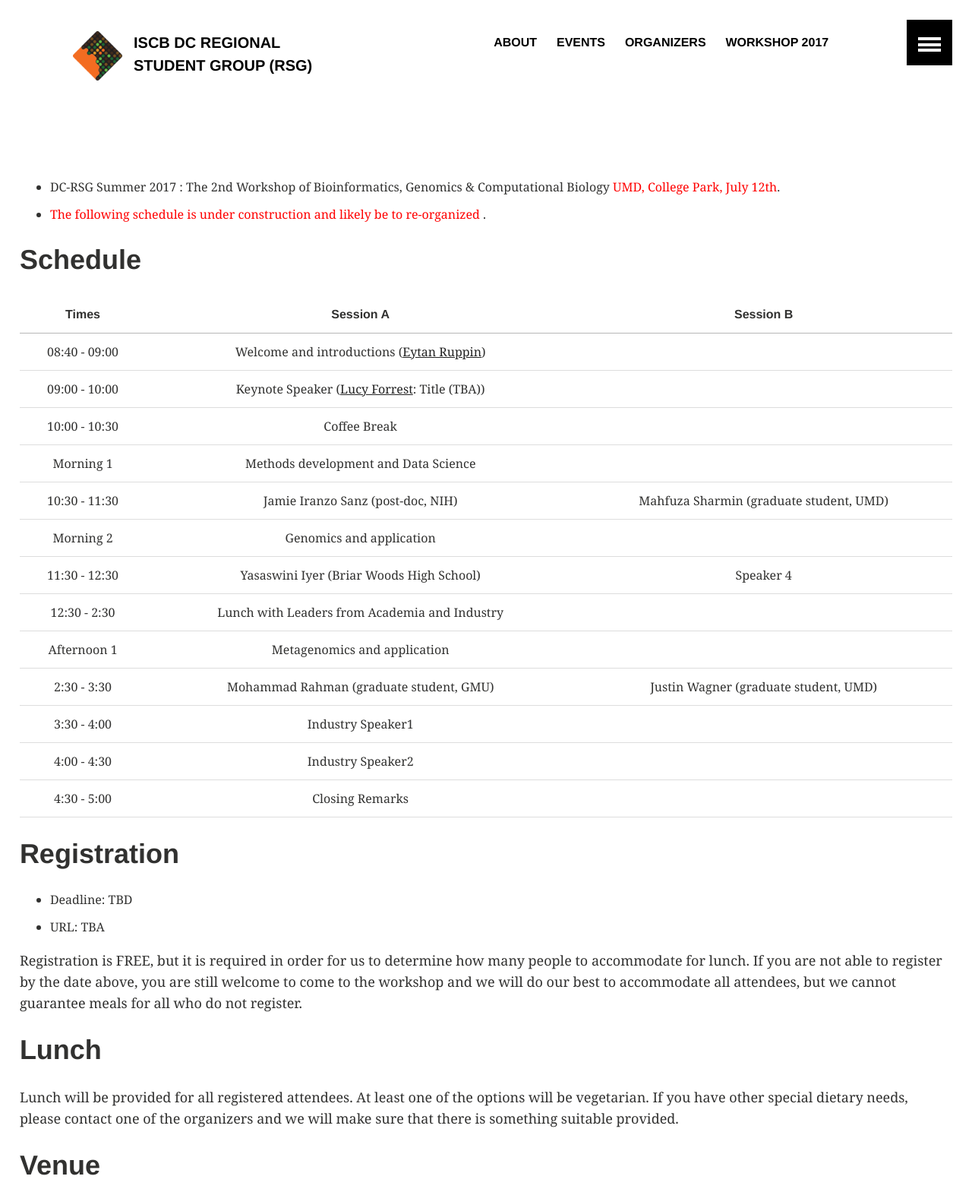
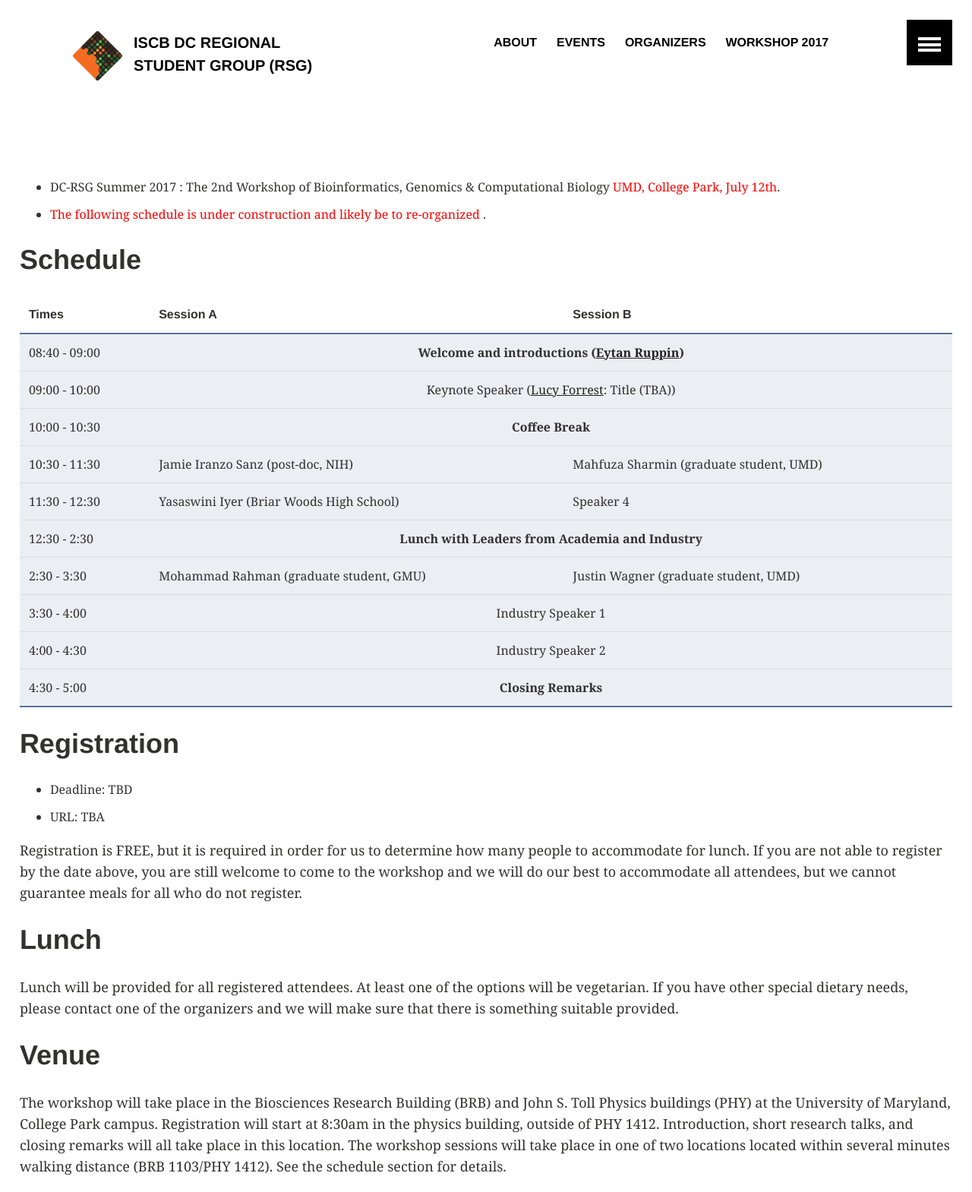
Before and after one commit to iscb-dc-rsg/iscb-dc-rsg.github.io, a Jekyll site: the page built from _pages/workshop2017.md, in a window 1280 px wide, cut to the strip 0-1569 px from the top of the page. Shown: the whole strip at 76% size. Built offline with Jekyll 4.4.1, drawn with Linux system fonts in a browser that asks for light colours; our own code applies the rules of GitHub Pages for plain Markdown files.

Commit message:
Tweaks to schedule table

```diff
--- a/_pages/workshop2017.md
+++ b/_pages/workshop2017.md
@@ -14,42 +14,90 @@ output: html_document
 
 # Schedule
 
-
-| Times         | Session A     | Session B  |
-|:-------------:|:-------------:|:----------:|
-| 08:40 - 09:00 | Welcome and introductions ([Eytan Ruppin](https://sites.umiacs.umd.edu/ruppinlab/)) |
-| 09:00 - 10:00 | Keynote Speaker ([Lucy Forrest](https://neuroscience.nih.gov/forrest/Home.aspx): Title (TBA))|
-| 10:00 - 10:30 | Coffee Break |
-| Morning 1 | Methods development and Data Science
-10:30 - 11:30      | Jamie Iranzo Sanz (post-doc, NIH)|   Mahfuza Sharmin (graduate student, UMD) |
-| Morning 2 | Genomics and application
-11:30 - 12:30 | Yasaswini Iyer (Briar Woods High School)      |    Speaker 4 |
-| 12:30 - 2:30 | Lunch with Leaders from Academia and Industry             |
-| Afternoon 1 | Metagenomics and application
-2:30 - 3:30 | Mohammad Rahman (graduate student, GMU)      |    Justin Wagner (graduate student, UMD) |
-| 3:30 - 4:00 | Industry Speaker1            |
-| 4:00 - 4:30 | Industry Speaker2                |
-| 4:30 - 5:00 | Closing Remarks                |
-
-
+<table id='schedule-table'>
+  <thead>
+    <tr>
+      <th>Times</th>
+      <th>Session A</th>
+      <th>Session B</th>
+    </tr>
+  </thead>
+  <tbody>
+    <tr>
+      <td>08:40 - 09:00</td>
+      <td colspan="2" align="center"><strong>Welcome and introductions (<a href="https://sites.umiacs.umd.edu/ruppinlab/">Eytan Ruppin</a>)</strong></td>
+    </tr>
+    <tr>
+      <td>09:00 - 10:00</td>
+      <td colspan="2" align="center">Keynote Speaker (<a href="https://neuroscience.nih.gov/forrest/Home.aspx">Lucy Forrest</a>: Title (TBA))</td>
+    </tr>
+    <tr>
+      <td>10:00 - 10:30</td>
+      <td colspan="2" align="center"><strong>Coffee Break</strong></td>
+    </tr>
+    <tr>
+      <td>10:30 - 11:30</td>
+      <td>Jamie Iranzo Sanz (post-doc, NIH)</td>
+      <td>Mahfuza Sharmin (graduate student, UMD)</td>
+    </tr>
+    <tr>
+      <td>11:30 - 12:30</td>
+      <td>Yasaswini Iyer (Briar Woods High School)</td>
+      <td>Speaker 4</td>
+    </tr>
+    <tr>
+      <td>12:30 - 2:30</td>
+      <td colspan="2" align="center"><strong>Lunch with Leaders from Academia and Industry</strong></td>
+    </tr>
+    <tr>
+      <td>2:30 - 3:30</td>
+      <td>Mohammad Rahman (graduate student, GMU)</td>
+      <td>Justin Wagner (graduate student, UMD)</td>
+    </tr>
+    <tr>
+      <td>3:30 - 4:00</td>
+      <td colspan="2" align="center">Industry Speaker 1</td>
+    </tr>
+    <tr>
+      <td>4:00 - 4:30</td>
+      <td colspan="2" align="center">Industry Speaker 2</td>
+    </tr>
+    <tr>
+      <td>4:30 - 5:00</td>
+      <td colspan="2" align="center"><strong>Closing Remarks</strong></td>
+    </tr>
+  </tbody>
+</table>
 
 # Registration
  * Deadline: TBD
  * URL: TBA
 
-Registration is FREE, but it is required in order for us to determine how many people to accommodate for lunch. If you are not able to register by the date above, you are still welcome to come to the workshop and we will do our best to accommodate all attendees, but we cannot guarantee meals for all who do not register.
+Registration is FREE, but it is required in order for us to determine how many
+people to accommodate for lunch. If you are not able to register by the date
+above, you are still welcome to come to the workshop and we will do our best to
+accommodate all attendees, but we cannot guarantee meals for all who do not
+register.
 
 # Lunch
 
-Lunch will be provided for all registered attendees. At least one of the options will be vegetarian. If you have other special dietary needs, please contact one of the organizers and we will make sure that there is something suitable provided.
+Lunch will be provided for all registered attendees. At least one of the
+options will be vegetarian. If you have other special dietary needs, please
+contact one of the organizers and we will make sure that there is something
+suitable provided.
 
 # Venue
 
-The workshop will take place in the Biosciences Research Building (BRB) and John S. Toll Physics buildings (PHY) at the University of Maryland, College Park campus. Registration will start at 8:30am in the physics building, outside of PHY 1412. Introduction, short research talks, and closing remarks will all take place in this location. The workshop sessions will take place in one of two locations located within several minutes walking distance (BRB 1103/PHY 1412). See the schedule section for details.
+The workshop will take place in the Biosciences Research Building (BRB) and
+John S. Toll Physics buildings (PHY) at the University of Maryland, College
+Park campus. Registration will start at 8:30am in the physics building, outside
+of PHY 1412. Introduction, short research talks, and closing remarks will all
+take place in this location. The workshop sessions will take place in one of
+two locations located within several minutes walking distance (BRB 1103/PHY
+1412). See the schedule section for details.
 
 <iframe src="https://www.google.com/maps/embed?pb=!1m18!1m12!1m3!1d1550.5816424233808!2d-76.94461960346305!3d38.988769605031734!2m3!1f0!2f0!3f0!3m2!1i1024!2i768!4f13.1!3m3!1m2!1s0x0%3A0x97cf5f9cc3eb592!2sThe+Biological+Sciences+Graduate+Program+(BISI)!5e0!3m2!1sen!2sus!4v1491058682249" width="600" height="450" frameborder="0" style="border:0" allowfullscreen></iframe>
 Volunteer organizers will be on-hand to help direct you to each of the relevant meeting locations.
-
 
 # Metro
 
--- a/css/custom.css
+++ b/css/custom.css
@@ -13,3 +13,13 @@
 .blockquote > p {
     padding-top: 60px
 }
+
+/* Schedule table */
+#schedule-table table {
+    border-color: grey;
+}
+#schedule-table tbody {
+    border-top: 2px solid #557398;
+    border-bottom: 2px solid #557398;
+    background-color: #EBEFF4;
+}
```
